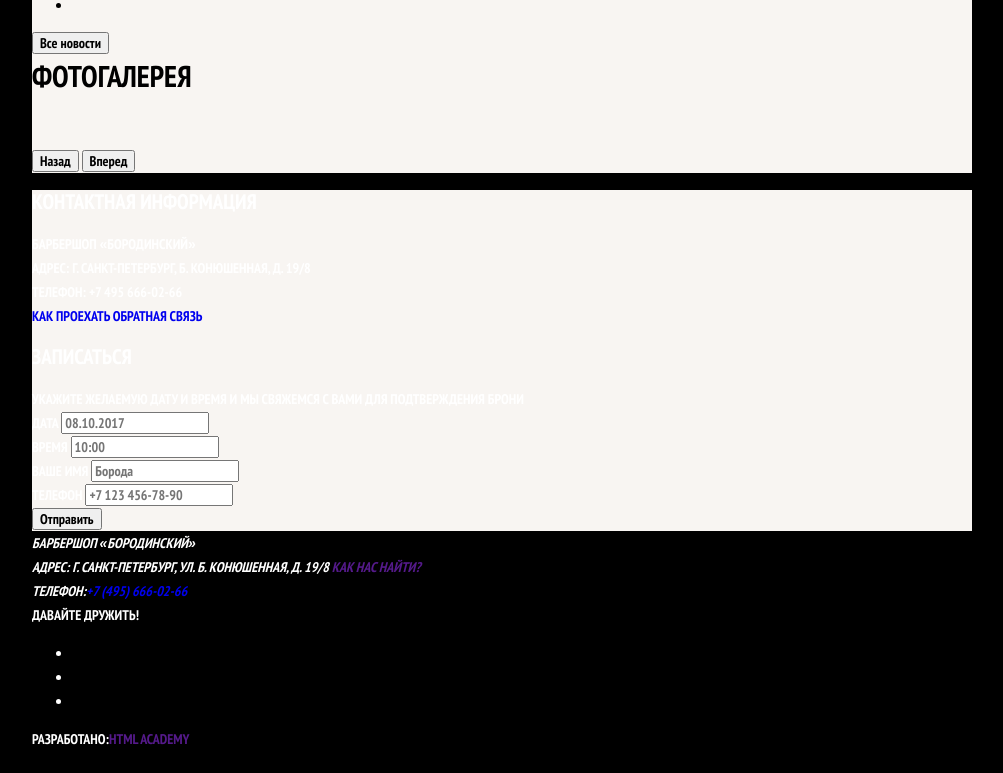
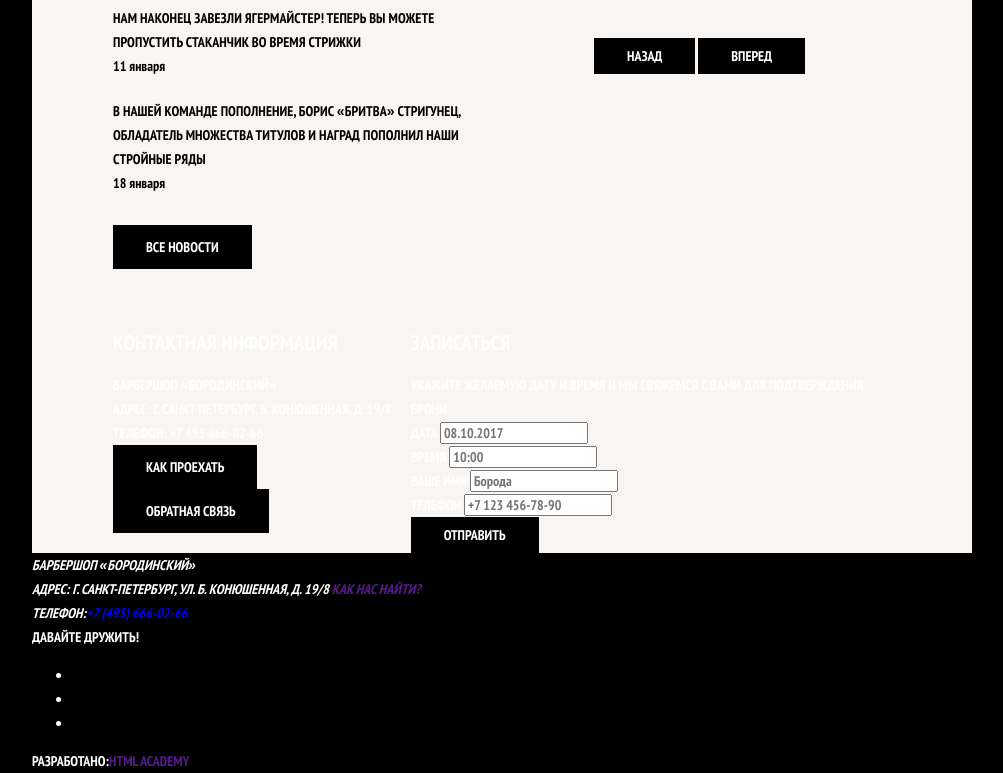
Before and after one commit to n4ks/barbershop_borodinsky, a website: page src/index.html in a window 1280 px wide. Shown: the part 711-1484 px from the top of the page, without its empty margins (138-1141 px from the left). Before the commit the page ends 1462 px from the top, so only its background shows below. Drawn offline with nearby package versions, Linux system fonts and the light colour scheme; files that its build step writes are made by us from their sources; files whose address does not match are found by name.

Commit message:
закончил верстку блока новостей

```diff
--- a/package.json
+++ b/package.json
@@ -27,7 +27,7 @@
     "postcss-csso": "4.0.0",
     "postcss-import": "12.0.1",
     "stylelint": "^13.8.0",
-    "stylelint-order": "^4.1.0",
+    "stylelint-order": "^4.1.0"
   },
   "dependencies": {
     "normalize.css": "^8.0.1"
--- a/src/index.html
+++ b/src/index.html
@@ -66,8 +66,9 @@
           <li class="features__item">
             <h3 class="features__title">Круто</h3>
             <p class="features__text">
-              Забудьте, как вы стриглись раньше. Мы сделаем из вас звезду
-              футбола или кино! Во всяком случае внешне.
+              Забудьте, как вы стриглись раньше.<br />
+              Мы сделаем из вас звезду футбола или кино! Во всяком случае
+              внешне.
             </p>
           </li>
           <li class="features__item">
@@ -84,15 +85,19 @@
           <h2 class="news__title">Новости</h2>
           <ul class="news-list news__news-list">
             <li class="news-list__item">
-              <p class="news-list__text"></p>
-              <time class="news-list__time"></time>
+              <p class="news-list__text">
+                Нам наконец завезли ягермайстер! Теперь вы можете пропустить стаканчик во время стрижки
+              </p>
+              <time class="news-list__date" datetime="2016-01-11">11 января</time>
             </li>
             <li class="news-list__item">
-              <p class="news-list__text"></p>
-              <time class="news-list__time"></time>
+              <p class="news-list__text">
+                В нашей команде пополнение, Борис «Бритва» Стригунец, обладатель множества титулов и наград пополнил наши стройные ряды
+              </p>
+              <time class="news-list__date" datetime="2016-01-18">18 января</time>
             </li>
           </ul>
-          <button class="btn news__btn" type="button">Все новости</button>
+          <a class="btn news__btn" href="#">Все новости</a>
         </section>
         <section class="gallery">
           <h2 class="gallery__title">Фотогалерея</h2>
--- /dev/null
+++ b/src/sass/components/btn.scss
@@ -0,0 +1,28 @@
+.btn {
+  display: inline-block;
+
+  padding: 0;
+  padding: 20px 10px;
+  padding: 10px 33px;
+
+  text-align: center;
+
+  vertical-align: middle;
+
+  text-transform: uppercase;
+
+  color: $white;
+  border: none;
+  background-color: $black;
+
+  font-family: inherit;
+
+  &:hover,
+  &:focus {
+      background-color: $medium-gray;
+  }
+
+  &:active {
+      background-color: $brown;
+  }
+}
--- a/src/sass/components/gallery.scss
+++ b/src/sass/components/gallery.scss
@@ -1,9 +1,11 @@
 .gallery {
-    color: $black;
+  width: 300px;
 
-    @include section;
+  color: $black;
 }
 
 .gallery__title {
-    @include title;
+  @include title;
+
+  letter-spacing: 0.6px;
 }
--- a/src/sass/components/index-columns.scss
+++ b/src/sass/components/index-columns.scss
@@ -0,0 +1,9 @@
+.index-columns {
+  display: flex;
+  justify-content: space-between;
+
+  padding-top: 45px;
+
+  padding-right: 78px;
+  padding-left: 81px;
+}
--- a/src/sass/components/news-list.scss
+++ b/src/sass/components/news-list.scss
@@ -1,5 +1,21 @@
 // В отличие от features-list имеет смысл вынести news-list в отдельный компонент т.к. на главной есть кнопка
 // ведущая на страницу с новостями, т.е. компонент будет переиспользываться. :)
 .news-list {
-  color: $black;
+  @include reset-list;
 }
+
+.news-list__item {
+  margin-bottom: 21px;
+
+  &:last-of-type {
+    margin-bottom: 0;
+  }
+}
+
+.news-list__text {
+  letter-spacing: 0.1px;
+}
+
+.news-list__date {
+  text-transform: lowercase;
+}
--- a/src/sass/components/news.scss
+++ b/src/sass/components/news.scss
@@ -1,8 +1,15 @@
 .news {
-  @include section;
+  width: 380px;
+
   color: $black;
 }
 
 .news__title {
   @include title;
+
+  margin-bottom: 20px;
 }
+
+.news__news-list {
+  margin-bottom: 30px;
+}
--- a/src/sass/components/user-menu.scss
+++ b/src/sass/components/user-menu.scss
@@ -1,11 +1,12 @@
 .user-menu {
-  max-width: 140px;
-
   @include menu;
   @include reset-list;
+
+  max-width: 140px;
 }
 
 .user-menu__link {
+  @include menu-link;
   // TODO Можно подумать как вынести это в общий класс типа menu-link или что то подобное
   &--icon {
     position: relative;
@@ -24,10 +25,14 @@
 
     content: '';
 
+    opacity: 0.3;
+
     background-image: url('../images/login-icon.svg');
     background-repeat: no-repeat;
     background-position: 0 0;
   }
 
-  @include menu-link;
+  &--icon--login:hover::before {
+    opacity: 1;
+  }
 }
--- a/src/sass/index.scss
+++ b/src/sass/index.scss
@@ -2,14 +2,16 @@
 @import 'mixins.scss';
 @import 'normalize.css';
 @import 'base.scss';
+@import 'components/btn.scss';
 @import 'components/container.scss';
 @import 'components/site-header.scss';
 @import 'components/logo.scss';
 @import 'components/site-menu.scss';
 @import 'components/user-menu.scss';
 @import 'components/features.scss';
+@import 'components/index-columns.scss';
+@import 'components/news-list.scss';
 @import 'components/news.scss';
-@import 'components/news-list.scss';
 @import 'components/gallery.scss';
 
 /*
--- a/src/sass/mixins.scss
+++ b/src/sass/mixins.scss
@@ -39,8 +39,3 @@
   font-size: 30px;
   line-height: 42px;
 }
-
-@mixin section {
-  box-sizing: border-box;
-  width: 380px;
-}
--- a/src/sass/variables.scss
+++ b/src/sass/variables.scss
@@ -4,3 +4,4 @@ $white: #ffffff;
 $bg--light: #f8f5f2;
 $medium-gray: #333333;
 $dark-gray: #242424;
+$brown: #663d15;
```
Also changed, not shown: 1 other file.
